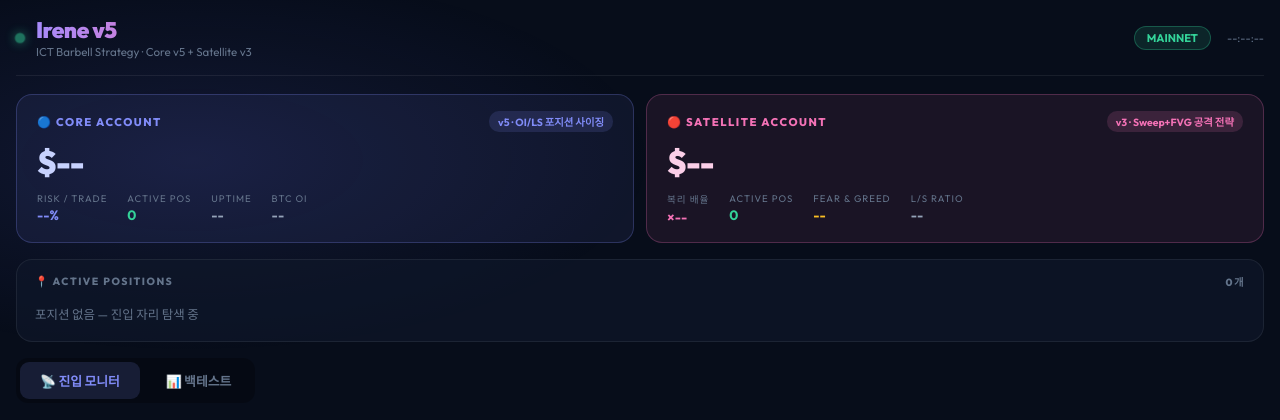
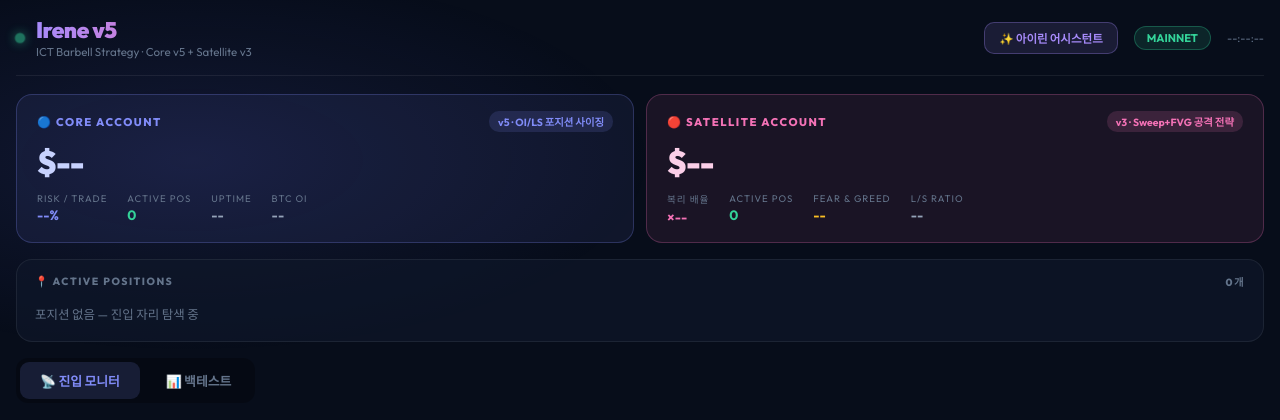
Before and after one commit to LEODIO2026/irene-bot, a Python web app: template execution/templates/dashboard.html in a window 1280 px wide. Shown: the top 420 px of the page. Run offline with Jinja, Linux system fonts and the light colour scheme; the template is opened without the code that fills it, so the values that code supplies are empty.

Commit message:
feat: 대시보드 헤더에 트레이드 어시스턴트 버튼 추가

```diff
--- a/execution/templates/dashboard.html
+++ b/execution/templates/dashboard.html
@@ -59,6 +59,14 @@ body::before {
 .mode-pill { padding:4px 12px; border-radius:20px; font-size:0.7em; font-weight:700; }
 .mode-live { background:rgba(52,211,153,0.12); color:var(--green); border:1px solid rgba(52,211,153,0.3); }
 .mode-test { background:rgba(251,191,36,0.12); color:var(--yellow); border:1px solid rgba(251,191,36,0.3); }
+.btn-assistant {
+  display:flex; align-items:center; gap:6px;
+  padding:7px 14px; border-radius:10px; font-size:0.72em; font-weight:700;
+  background:rgba(167,139,250,0.12); color:#a78bfa;
+  border:1px solid rgba(167,139,250,0.3);
+  text-decoration:none; transition:all .2s; white-space:nowrap;
+}
+.btn-assistant:hover { background:rgba(167,139,250,0.22); border-color:rgba(167,139,250,0.55); }
 .server-time { font-size:0.7em; color:var(--muted); font-variant-numeric:tabular-nums; }
 .hb-dot { width:8px; height:8px; border-radius:50%; background:var(--green); box-shadow:0 0 8px var(--green); animation:hb 1.5s infinite; display:inline-block; }
 @keyframes hb { 0%,100%{opacity:1;transform:scale(1)} 50%{opacity:.5;transform:scale(1.3)} }
@@ -225,6 +233,7 @@ tr td:last-child  { border-radius:0 8px 8px 0; }
     </div>
   </div>
   <div class="hd-right">
+    <a href="/trade-assistant" class="btn-assistant">✨ 아이린 어시스턴트</a>
     <div id="modePill" class="mode-pill mode-live">MAINNET</div>
     <div class="server-time" id="srvTime">--:--:--</div>
   </div>
```
